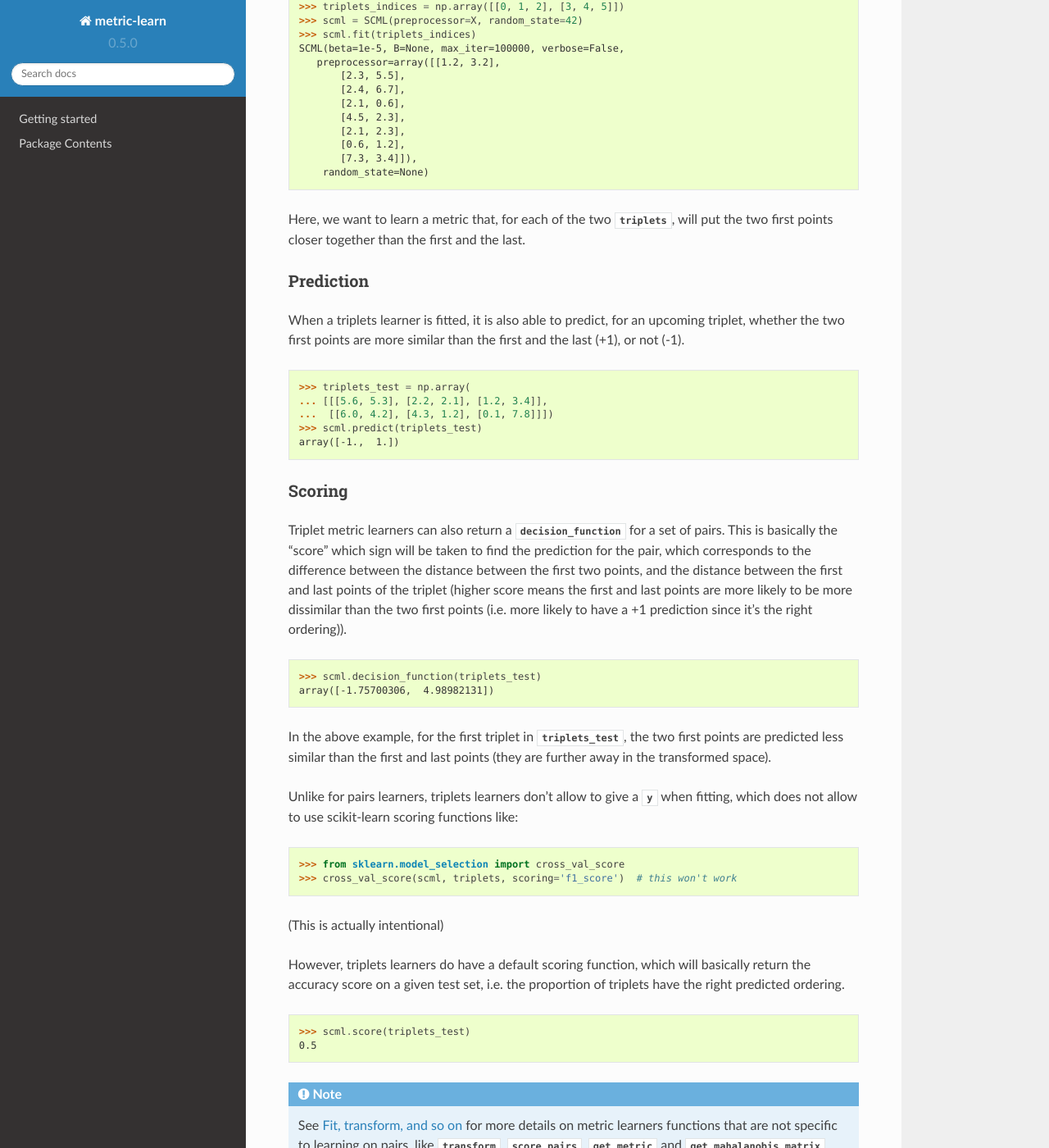
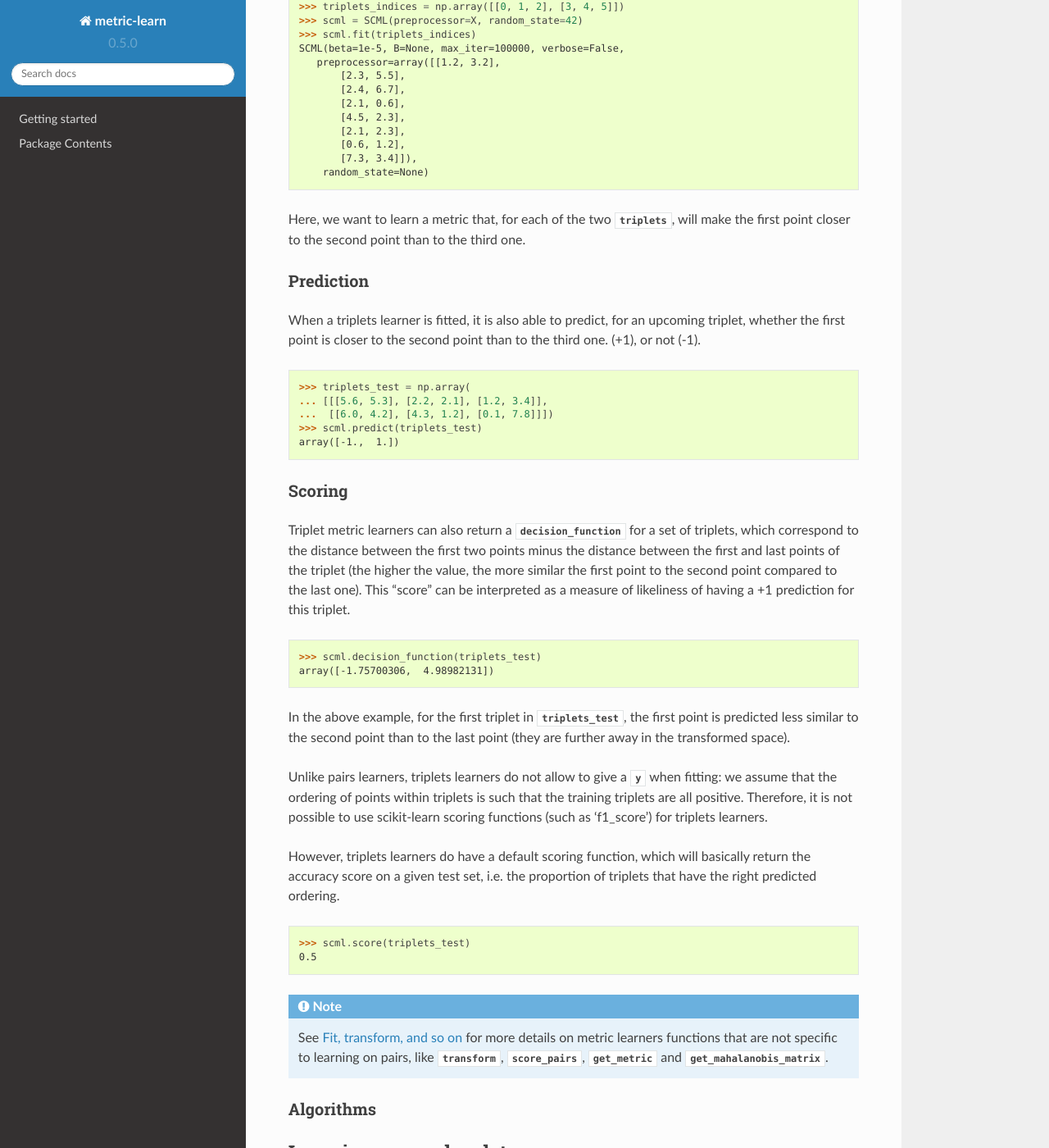
Before and after one commit to scikit-learn-contrib/metric-learn, a Sphinx documentation site: the page built from doc/weakly_supervised.rst, in a window 1280 px wide and 1400 px high, scrolled down 10957 px. Shown: the whole window at 82% size. Built offline with Sphinx 7.4.7 and the Read the Docs theme 2.0.0, drawn with Linux system fonts in a browser that asks for light colours; pages that are not in the unit, such as notebooks, are missing from menus; some of the changed text lies outside the part shown.

Commit message:
rephrasing, added docstring and small changes

```diff
--- a/doc/weakly_supervised.rst
+++ b/doc/weakly_supervised.rst
@@ -599,8 +599,8 @@ Learning on Triplets
 
 Some metric learning algorithms learn on triplets of samples. In this case,
 one should provide the algorithm with `n_samples` triplets of points. The
-semantic of each triplet is that the first two points should be closer
-together than the first and the last.
+semantic of each triplet is that the first point should be closer to the
+second point than to the third one.
 
 Fitting
 -------
@@ -640,7 +640,8 @@ SCML(beta=1e-5, B=None, max_iter=100000, verbose=False,
 
 
 Here, we want to learn a metric that, for each of the two
-`triplets`, will put the two first points closer together than the first and the last.
+`triplets`, will make the first point closer to the
+second point than to the third one.
 
 .. _triplets_predicting:
 
@@ -648,8 +649,8 @@ Prediction
 ----------
 
 When a triplets learner is fitted, it is also able to predict, for an
-upcoming triplet, whether the two first points are more similar than the
-first and the last (+1), or not (-1).
+upcoming triplet, whether the first point is closer to the second point
+than to the third one. (+1), or not (-1).
 
 >>> triplets_test = np.array(
 ... [[[5.6, 5.3], [2.2, 2.1], [1.2, 3.4]],
@@ -662,34 +663,28 @@ array([-1.,  1.])
 Scoring
 -------
 
-Triplet metric learners can also
-return a `decision_function` for a set of pairs. This is basically the "score"
-which sign will be taken to find the prediction for the pair, which
-corresponds to the difference between the distance between the first two points,
-and the distance between the first and last points of the triplet (higher
-score means the first and last points are more likely to be more dissimilar than
-the two first points (i.e. more likely to have a +1 prediction since it's
-the right ordering)).
+Triplet metric learners can also return a `decision_function` for a set of triplets,
+which correspond to the distance between the first two points minus the distance
+between the first and last points of the triplet (the higher the value, the more
+similar the first point to the second point compared to the last one). This "score"
+can be interpreted as a measure of likeliness of having a +1 prediction for this
+triplet.
 
 >>> scml.decision_function(triplets_test)
 array([-1.75700306,  4.98982131])
 
-In the above example, for the first triplet in `triplets_test`, the
-two first points are predicted less similar than the first and last points (they
-are further away in the transformed space).
+In the above example, for the first triplet in `triplets_test`, the first
+point is predicted less similar to the second point than to the last point
+(they are further away in the transformed space).
 
-Unlike for pairs learners, triplets learners don't allow to give a `y`
-when fitting, which does not allow to use scikit-learn scoring functions
-like:
-
->>> from sklearn.model_selection import cross_val_score
->>> cross_val_score(scml, triplets, scoring='f1_score')  # this won't work
-
-(This is actually intentional)
+Unlike pairs learners, triplets learners do not allow to give a `y` when fitting: we
+assume that the ordering of points within triplets is such that the training triplets
+are all positive. Therefore, it is not possible to use scikit-learn scoring functions
+(such as 'f1_score') for triplets learners.
 
 However, triplets learners do have a default scoring function, which will
 basically return the accuracy score on a given test set, i.e. the proportion
-of triplets have the right predicted ordering.
+of triplets that have the right predicted ordering.
 
 >>> scml.score(triplets_test)
 0.5
@@ -777,16 +772,14 @@ array([-1.,  1.])
 .. _quadruplets_scoring:
 
 Scoring
--------
+-------W
 
-Quadruplet metric learners can also
-return a `decision_function` for a set of pairs. This is basically the "score"
-which sign will be taken to find the prediction for the pair, which
-corresponds to the difference between the distance between the two last points,
-and the distance between the two last points of the quadruplet (higher
-score means the two last points are more likely to be more dissimilar than
-the two first points (i.e. more likely to have a +1 prediction since it's
-the right ordering)).
+Quadruplet metric learners can also return a `decision_function` for a set of
+quadruplets, which correspond to the distance between the first pair of points minus
+the distance between the second pair of points of the triplet (the higher the value,
+the more similar the first pair is than the last pair).
+This "score" can be interpreted as a measure of likeliness of having a +1 prediction
+for this quadruplet.
 
 >>> lsml.decision_function(quadruplets_test)
 array([-1.75700306,  4.98982131])
@@ -795,17 +788,10 @@ In the above example, for the first quadruplet in `quadruplets_test`, the
 two first points are predicted less similar than the two last points (they
 are further away in the transformed space).
 
-Unlike for pairs learners, quadruplets learners don't allow to give a `y`
-when fitting, which does not allow to use scikit-learn scoring functions
-like:
-
->>> from sklearn.model_selection import cross_val_score
->>> cross_val_score(lsml, quadruplets, scoring='f1_score')  # this won't work
-
-(This is actually intentional, for more details
-about that, see
-`this comment <https://github.com/scikit-learn-contrib/metric-learn/pull/168#pullrequestreview-203730742>`_
-on github.)
+Like triplet learners, quadruplets learners do not allow to give a `y` when fitting: we
+assume that the ordering of points within triplets is such that the training triplets
+are all positive. Therefore, it is not possible to use scikit-learn scoring functions
+(such as 'f1_score') for triplets learners.
 
 However, quadruplets learners do have a default scoring function, which will
 basically return the accuracy score on a given test set, i.e. the proportion
```
Also changed, not shown: 4 other files.
